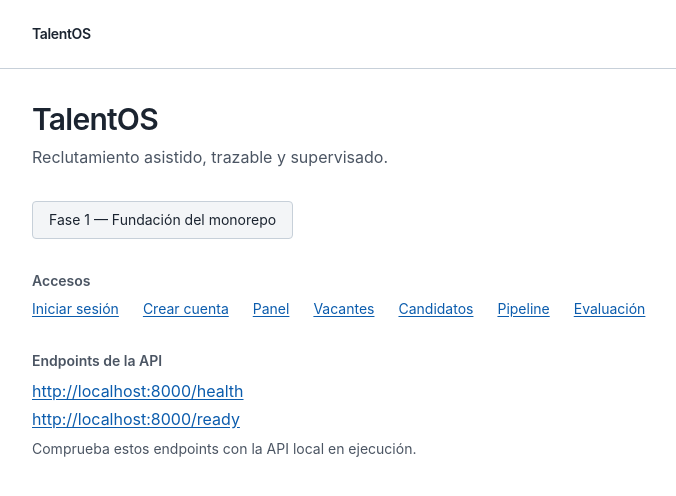
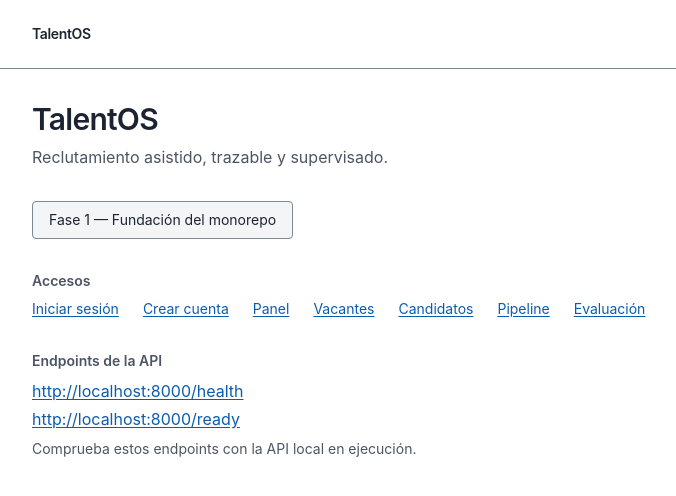
Before and after one commit to NachoLedesma33/talentOS, a Next.js app in the folder apps/web/: page / in a window 1280 px wide. Shown: the top 496 px of the page, without its empty margins (184-860 px from the left). Built offline with nearby package versions, Linux system fonts and the light colour scheme.

Commit message:
style(web): meet 3:1 contrast for control borders

```diff
--- a/apps/web/src/styles/tokens.css
+++ b/apps/web/src/styles/tokens.css
@@ -5,7 +5,7 @@
   --color-surface-muted: #f3f5f7;
   --color-text: #1b2430;
   --color-text-muted: #4b5563;
-  --color-border: #c7d0d9;
+  --color-border: #7a8794;
   --color-accent: #0b5cad;
   --color-focus: #0b5cad;
 
```
